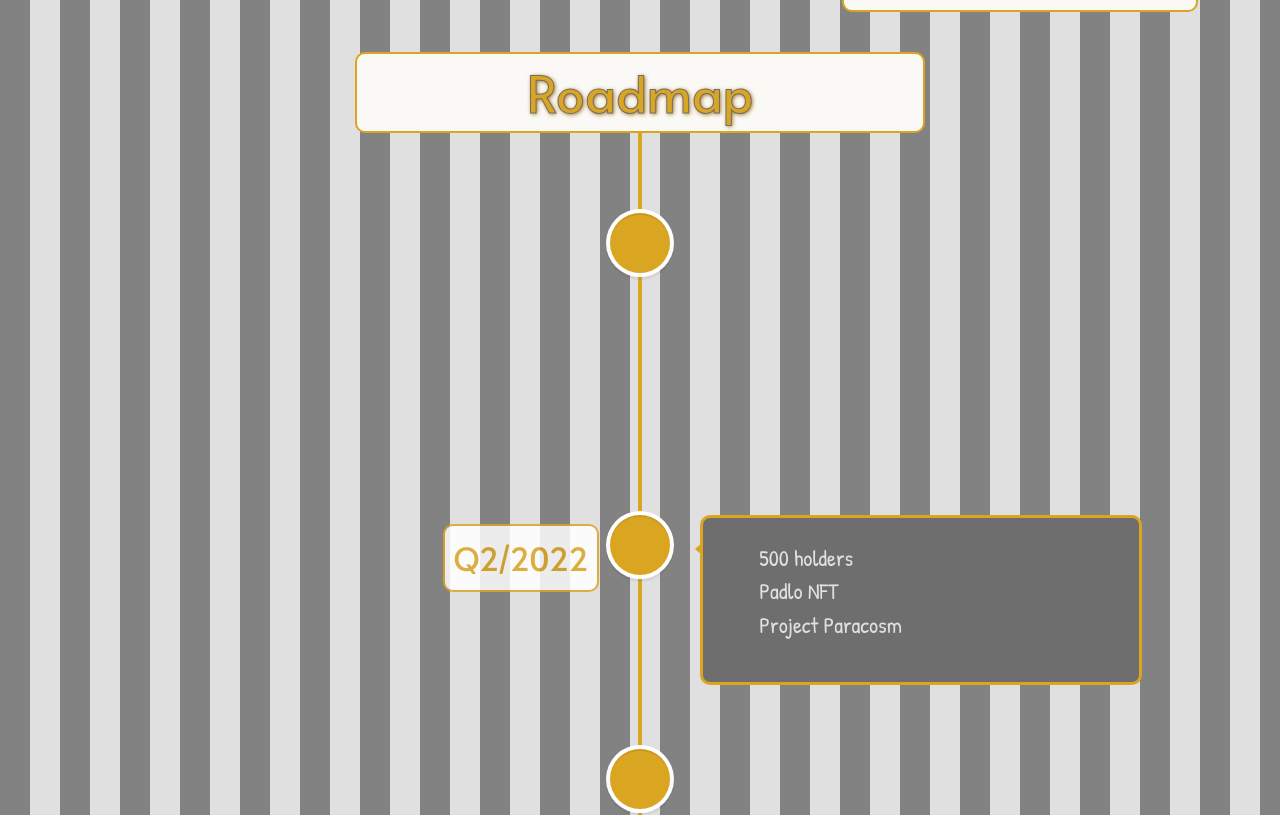
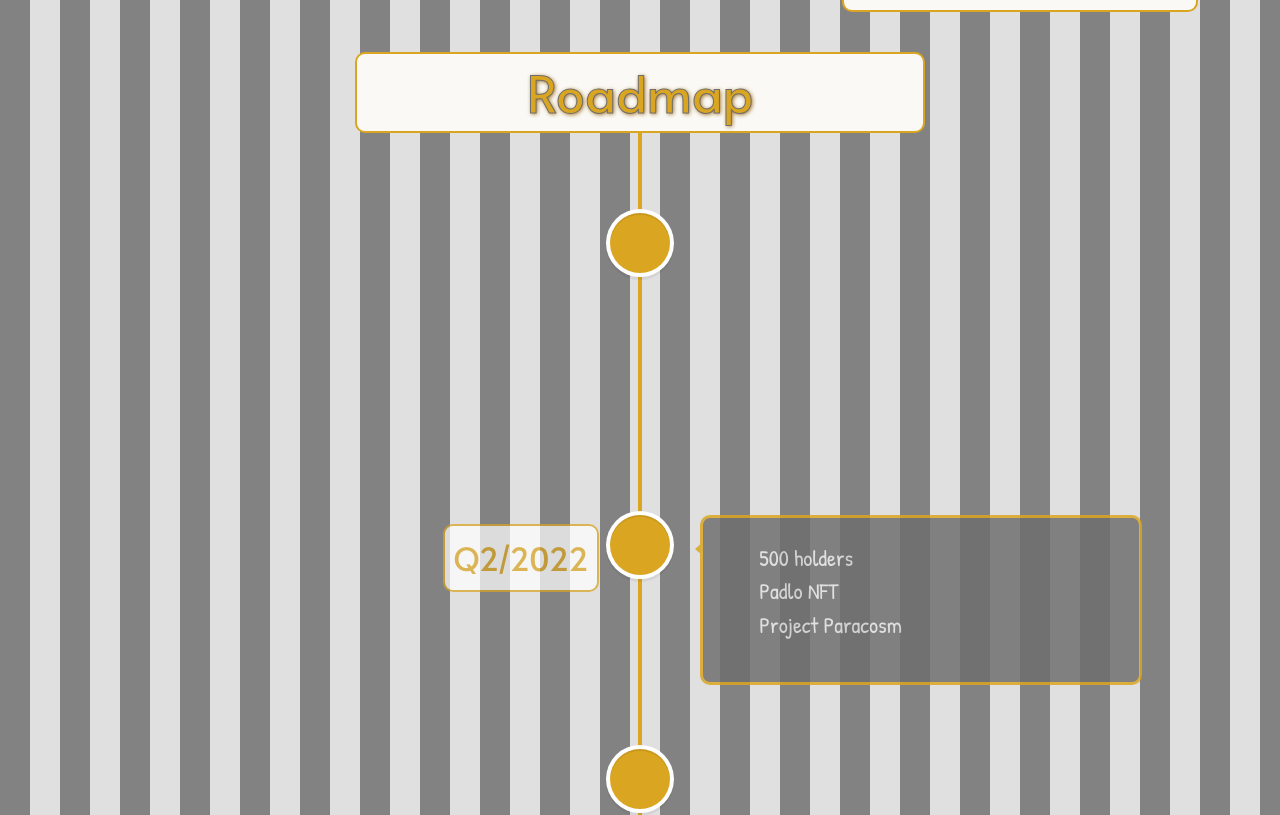
Before and after one commit to PadloMoon/website, a React (Create React App) app: page / in a window 1280 px wide. Shown: the part 2234-3049 px from the top of the page. Built offline with nearby package versions, Linux system fonts and the light colour scheme.

Commit message:
Added some margin to bottom, opacity to roadmap text

```diff
--- a/src/components/Roadmap.module.css
+++ b/src/components/Roadmap.module.css
@@ -21,6 +21,7 @@
 
 .VerticalTimeLine {
   padding-top: 5em !important;
+  margin-bottom: 30vh;
 }
 
 .RoadmapText {
@@ -29,6 +30,7 @@
   border: 3px solid #daa520;
   box-shadow: none;
   color: #e0e0e0 !important;
+  opacity: 0.85;
 }
 
 .RoadmapText > ul {
```
